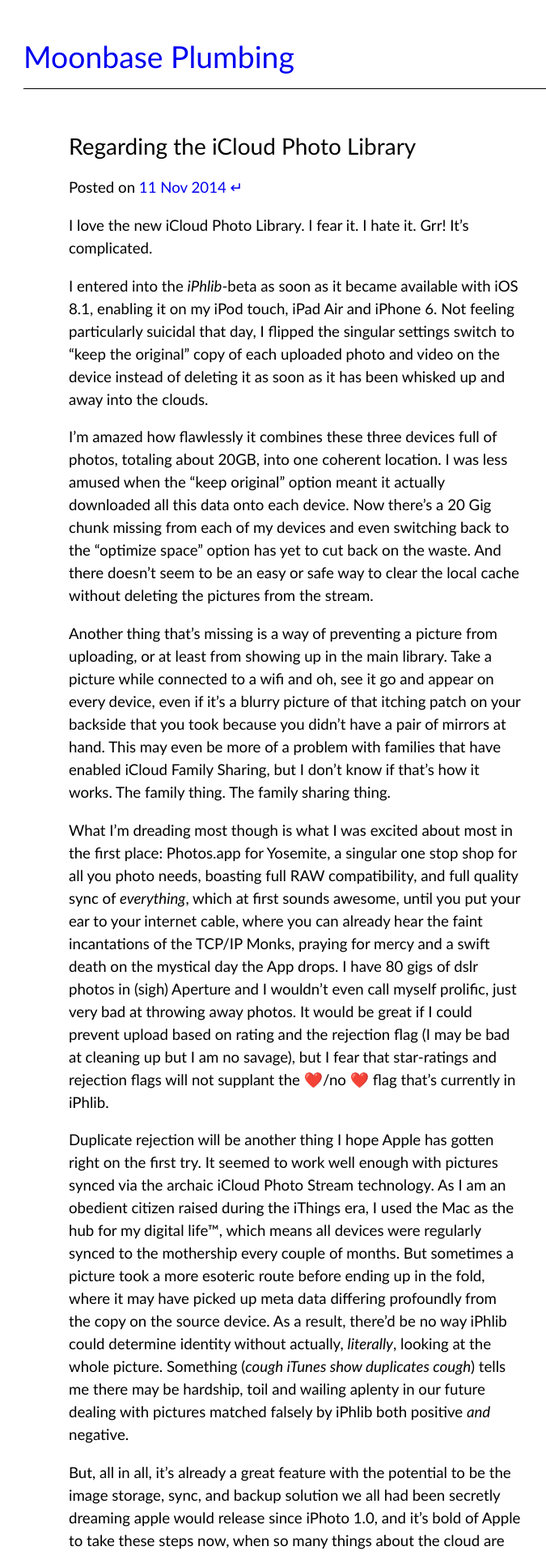
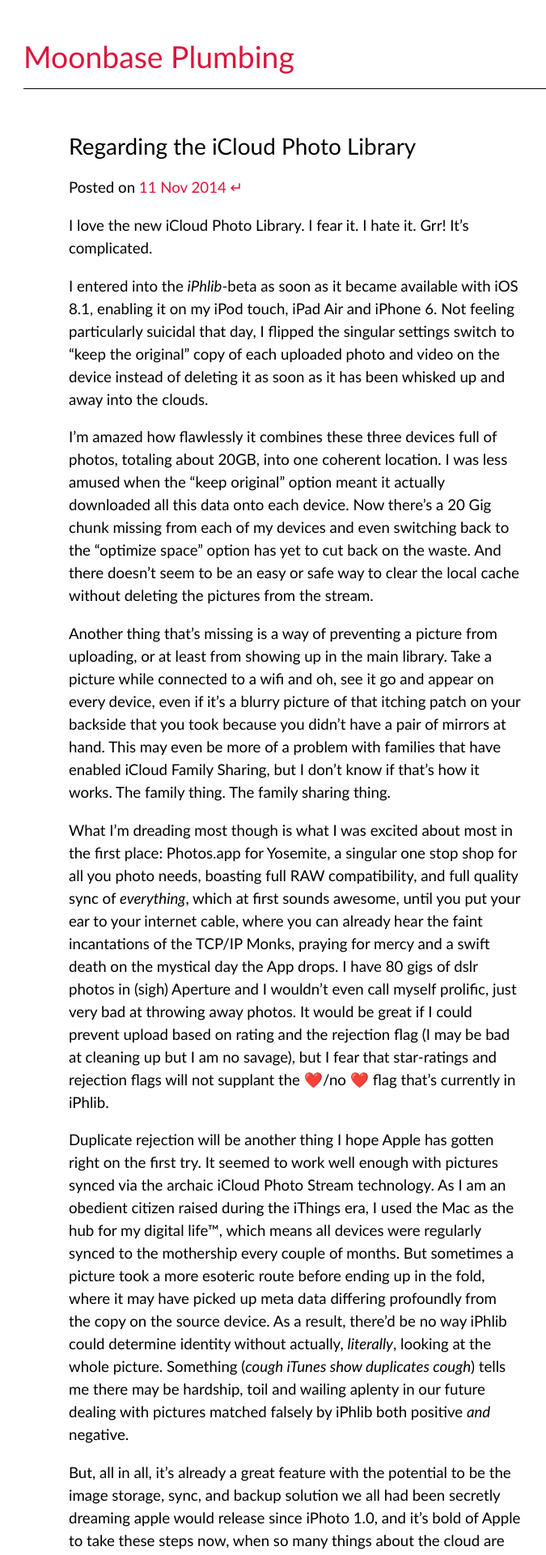
Before and after one commit to astahl/astahl.github.io, a Jekyll site: the page built from index.html, in a window 1280 px wide. Shown: the top 1920 px of the page at 81% size, without its empty margins (27-702 px from the left). Built offline with Jekyll 4.4.1, drawn with Linux system fonts in a browser that asks for light colours; Markdown is read by kramdown in place of the engine named in the settings.

Commit message:
demake/update

```diff
--- a/css/mobile.css
+++ b/css/mobile.css
@@ -1,11 +1,13 @@
 body {
   font-family: "Gill Sans", "Helvetica Neue";
+  font-size: 14pt;
   font-weight: 200;
   line-height: 150%;
   margin:0;
 }
 
 a {
+  color: crimson;
   font-weight: 400;
   text-decoration:none;
 }
--- a/css/styles.css
+++ b/css/styles.css
@@ -7,6 +7,7 @@
 }
 
 a {
+  color: crimson;
   font-weight: 400;
   text-decoration:none;
 }
@@ -32,6 +33,8 @@
 }
 
 article > footer {
+  font-weight: 400;
+  color: teal;
 text-align: center;
 }
 
```
